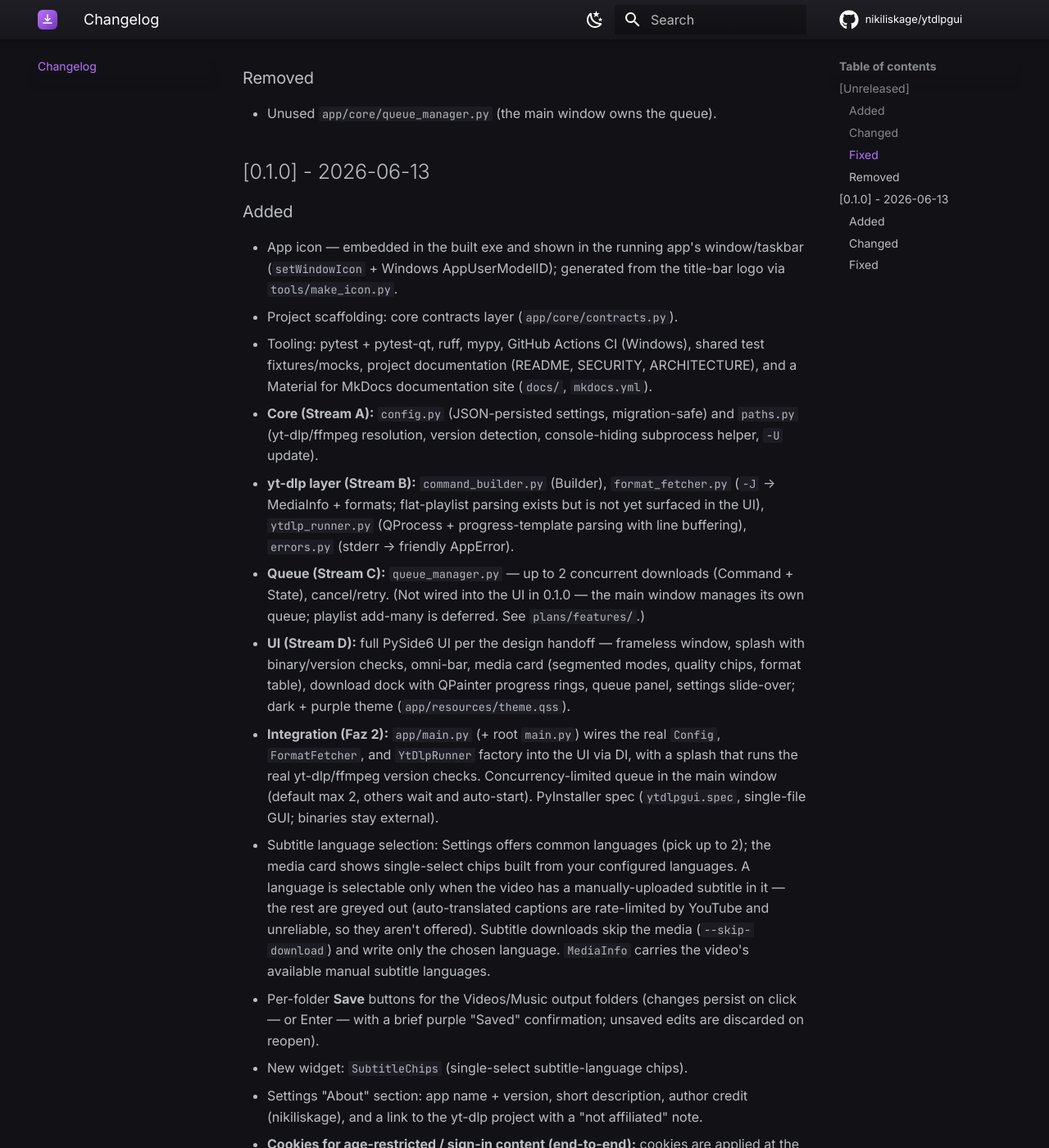
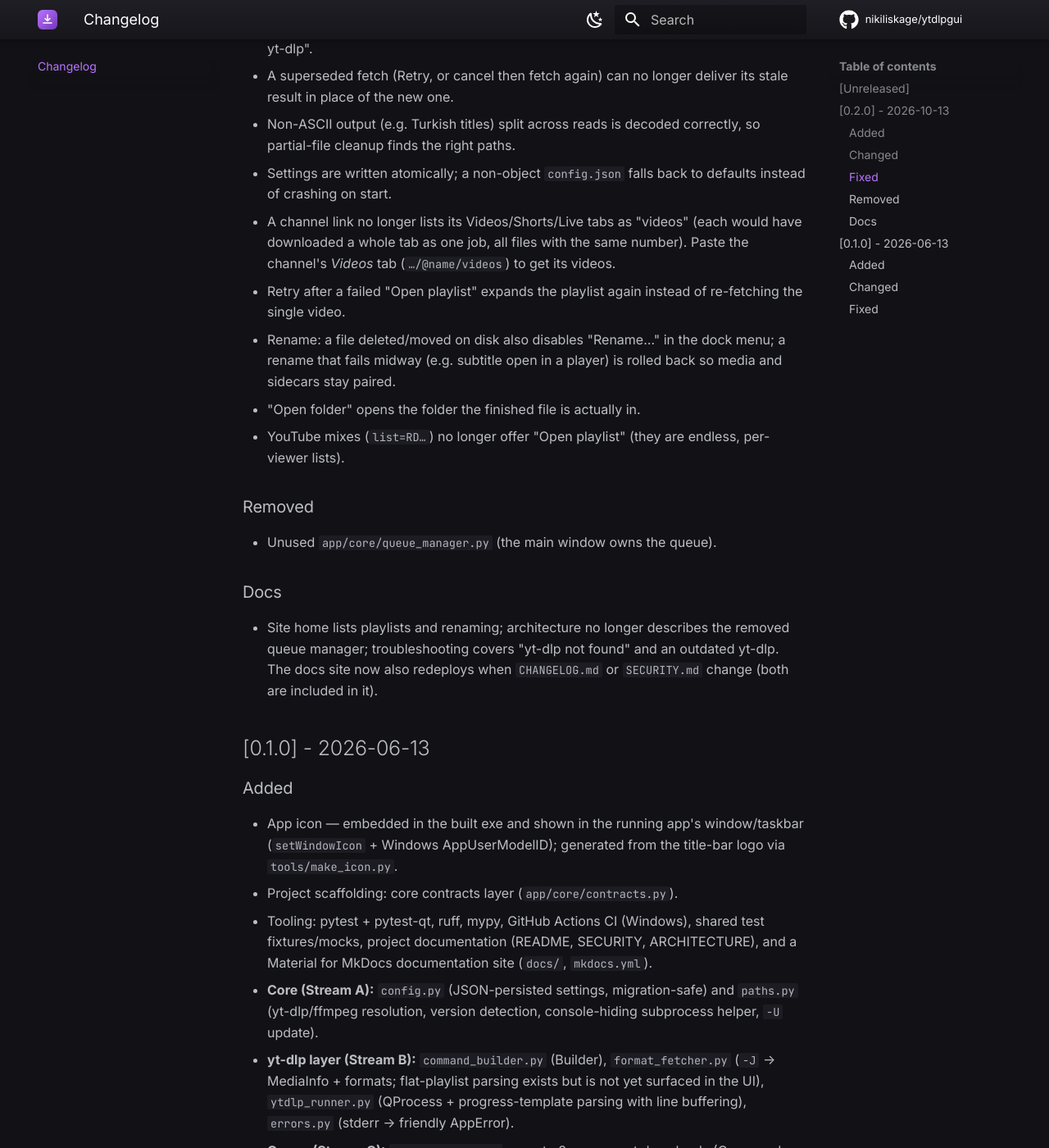
Before and after one commit to nikiliskage/ytdlpgui, an MkDocs documentation site: the page built from docs/changelog.md, in a window 1280 px wide and 1400 px high, scrolled down 2075 px. Shown: the whole window at 82% size. Built offline with MkDocs 1.6.1 and Material for MkDocs 9.7.7, drawn with Linux system fonts in a browser that asks for light colours; comment, search, counter and statistics services are not loaded; some of the changed text lies outside the part shown.

Commit message:
chore(release): 0.2.0
Co-Authored-By: Claude Opus 5.5 <noreply@anthropic.com>

```diff
--- a/CHANGELOG.md
+++ b/CHANGELOG.md
@@ -5,6 +5,8 @@ The format is based on [Keep a Changelog](https://keepachangelog.com/en/1.1.0/),
 and this project adheres to [Semantic Versioning](https://semver.org/spec/v2.0.0.html).
 
 ## [Unreleased]
+
+## [0.2.0] - 2026-10-13
 
 > **Action required when upgrading:** put **`deno.exe`** next to the app (or pick it in
 > Settings → Binaries) — get it from <https://github.com/denoland/deno/releases/latest>
@@ -29,10 +31,15 @@ and this project adheres to [Semantic Versioning](https://semver.org/spec/v2.0.0
   with HTTP 403. The path is passed as `--js-runtimes deno:<path>` to fetches and downloads, and
   the splash checks for it. A 403 now explains this instead of saying "Network problem".
 - Dock items: right-click for **Rename…** / **Open folder** / **Show in queue**.
+- Queue panel: **Retry failed** re-queues every failed job at once (handy for a playlist's
+  temporary HTTP 403s) and **Clear failed** removes them, next to **Clear completed**.
 - Installer: after installing, a page explains the three binaries (what, where to download,
   where to put them); the closing page lists any still missing from the install folder and offers
   to open it. The same guide is installed as `README - binaries.txt`. The ready page, EULA and
   SECURITY.md mention deno.
+
+- An outdated yt-dlp that doesn't know `--js-runtimes` now says "too old — update it"
+  instead of failing every fetch/download with a generic error.
 
 ### Changed
 - yt-dlp / ffmpeg are looked up **only** in Settings → Binaries and the app's own (install)
@@ -64,9 +71,23 @@ and this project adheres to [Semantic Versioning](https://semver.org/spec/v2.0.0
   partial-file cleanup finds the right paths.
 - Settings are written atomically; a non-object `config.json` falls back to defaults
   instead of crashing on start.
+- A channel link no longer lists its Videos/Shorts/Live tabs as "videos" (each would have
+  downloaded a whole tab as one job, all files with the same number). Paste the channel's
+  *Videos* tab (`…/@name/videos`) to get its videos.
+- Retry after a failed "Open playlist" expands the playlist again instead of re-fetching the
+  single video.
+- Rename: a file deleted/moved on disk also disables "Rename…" in the dock menu; a rename that
+  fails midway (e.g. subtitle open in a player) is rolled back so media and sidecars stay paired.
+- "Open folder" opens the folder the finished file is actually in.
+- YouTube mixes (`list=RD…`) no longer offer "Open playlist" (they are endless, per-viewer lists).
 
 ### Removed
 - Unused `app/core/queue_manager.py` (the main window owns the queue).
+
+### Docs
+- Site home lists playlists and renaming; architecture no longer describes the removed queue
+  manager; troubleshooting covers "yt-dlp not found" and an outdated yt-dlp. The docs site now
+  also redeploys when `CHANGELOG.md` or `SECURITY.md` change (both are included in it).
 
 ## [0.1.0] - 2026-06-13
 
--- a/app/__init__.py
+++ b/app/__init__.py
@@ -1,3 +1,3 @@
 """yt-dlp GUI uygulaması."""
 
-__version__ = "0.1.0"
+__version__ = "0.2.0"
--- a/pyproject.toml
+++ b/pyproject.toml
@@ -1,6 +1,6 @@
 [project]
 name = "ytdlpgui"
-version = "0.1.0"
+version = "0.2.0"
 description = "A PySide6 desktop GUI for yt-dlp (Windows-first)."
 readme = "README.md"
 requires-python = ">=3.12"
```
Also changed, not shown: docs/development.md (+1 -1 lines), 1 other file.
